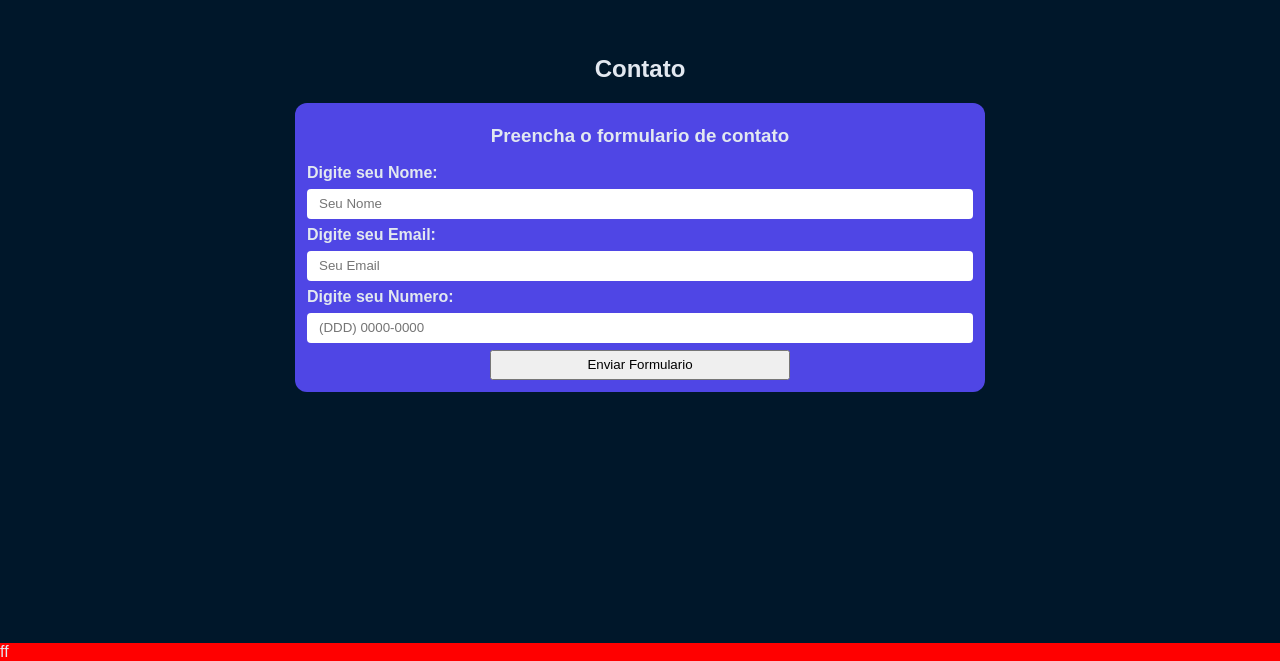
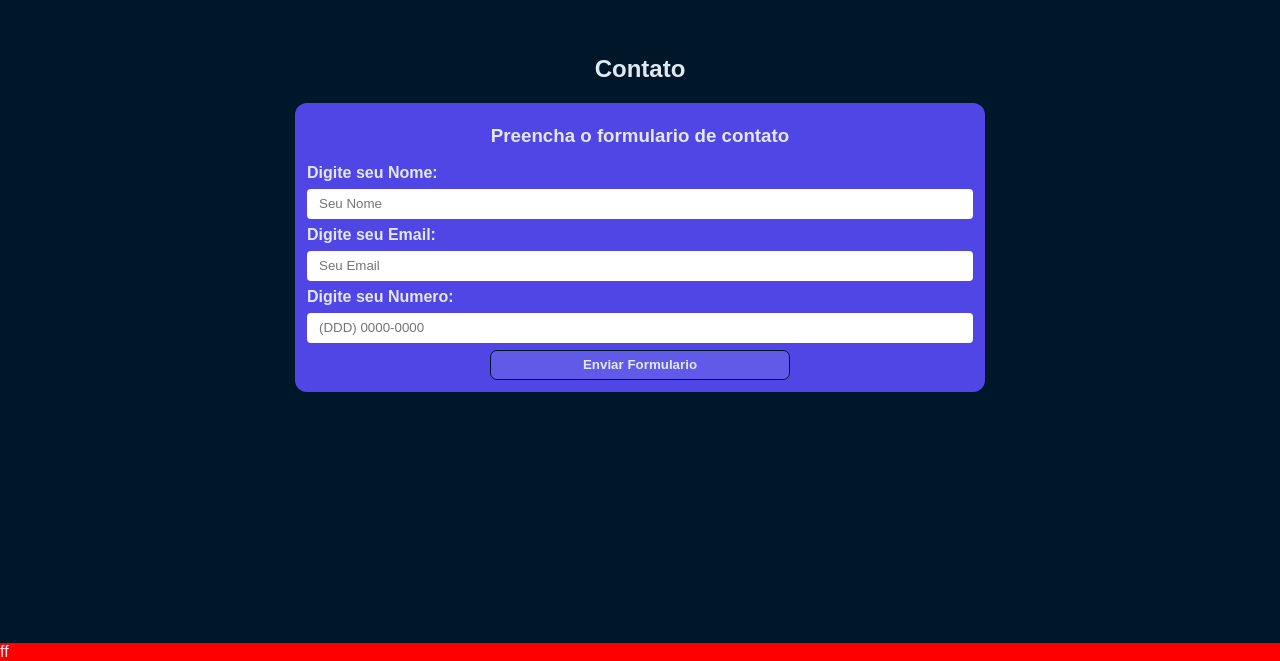
Before and after one commit to GabrielDev16/Portifolio, a plain HTML site: page index.html in a window 1280 px wide. Shown: the part 1827-2488 px from the top of the page. Drawn offline with Linux system fonts and the light colour scheme.

Commit message:
teste de arquivos

```diff
--- a/style.css
+++ b/style.css
@@ -172,7 +172,12 @@ input {
   height: 30px;
   display: block;
   margin: 0 auto;
-
+  outline: none;
+  border-radius: 7px;
+  border: 1px solid var(--escuro);
+  background-color: var(--vidro);
+  color: var(--claro);
+  font-weight: 600;
 }
 
 footer {
```
